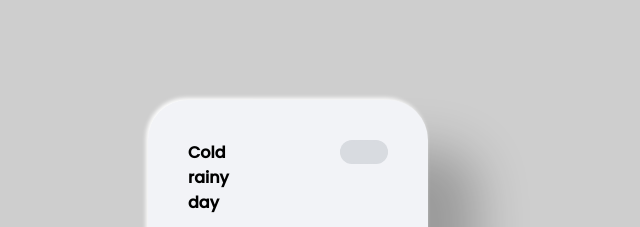
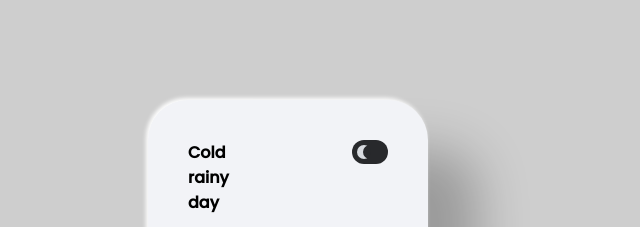
Before and after one commit to tep-y/weatherapp, a plain HTML site: page index.html in a window 1280 px wide. Shown: the top 227 px of the page, without its empty margins (352-992 px from the left). Drawn offline with Linux system fonts and the light colour scheme.

Commit message:
added toggle light and dark mode

```diff
--- a/style.css
+++ b/style.css
@@ -64,7 +64,7 @@ body {
 
 .app-top-bar .toggle-switch {
   position: relative;
-  width: 48px;
+  width: 36px;
   height: 24px;
 }
 
@@ -74,7 +74,7 @@ body {
   right: 0;
   width: 100%;
   height: 24px;
-  background-color: var(--toggle-light);
+  background-color: var(--toggle-dark);
   border-radius: 50px;
   cursor: pointer;
 }
@@ -86,33 +86,38 @@ body {
 
 .slider {
   position: absolute;
+  top: 0;
+  left: 0;
+  right: 0;
+  bottom: 0;
   width: 100%;
   height: 100%;
-  border-radius: 50%;
-  transition: 0.3s;
-  border-color: red 1px solid;
+  border-radius: 50px;
+  border: none;
+  -webkit-transition: 0.4s;
+  transition: 0.4s;
 }
 
 input:checked ~ .slider {
-  background-color: var(--toggle-dark);
+  background-color: var(--toggle-light);
 }
 
-.app-top-bar .slider:before {
+.slider::before {
   content: "";
   position: absolute;
-  top: 0px;
-  right: 0px;
-  width: 48px;
-  height: 24px;
+  left: 5px;
+  top: 5px;
+  width: 14px;
+  height: 14px;
   border-radius: 50%;
-  box-shadow: inset 28px -4px 0px 0px var(--dark);
-  background-color: var(--toggle-light);
-  transform: 0.3s;
+  box-shadow: inset 6px 0px 0px 0px var(--toggle-light);
+  background-color: var(--toggle-dark);
+  transform: 0.4s;
 }
 
 input:checked ~ .slider::before {
-  background-color: var(--toggle-light);
-  transform: translateX(95px);
+  background-color: var(--toggle-dark);
+  transform: translateX(13px);
   box-shadow: none;
 }
 
```
